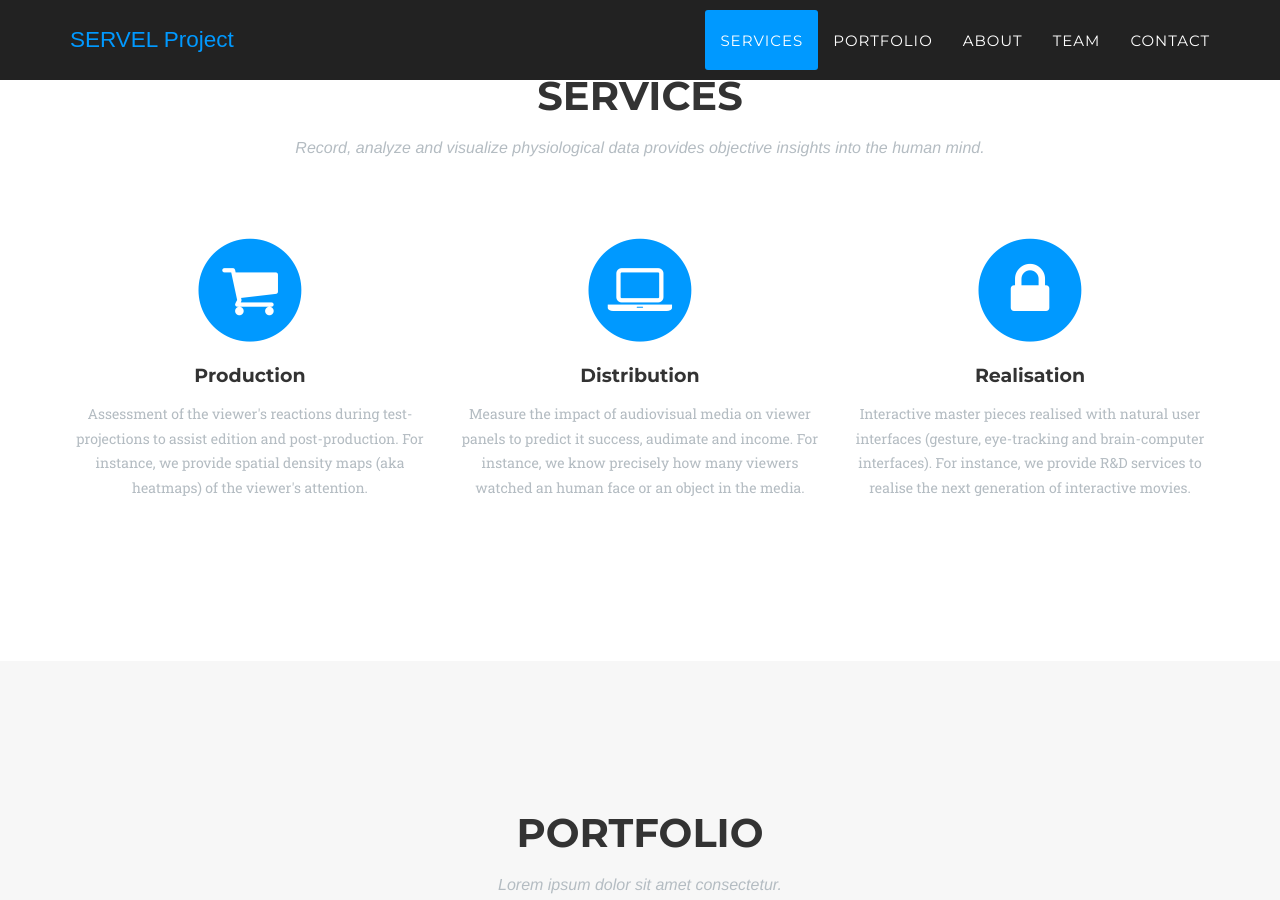
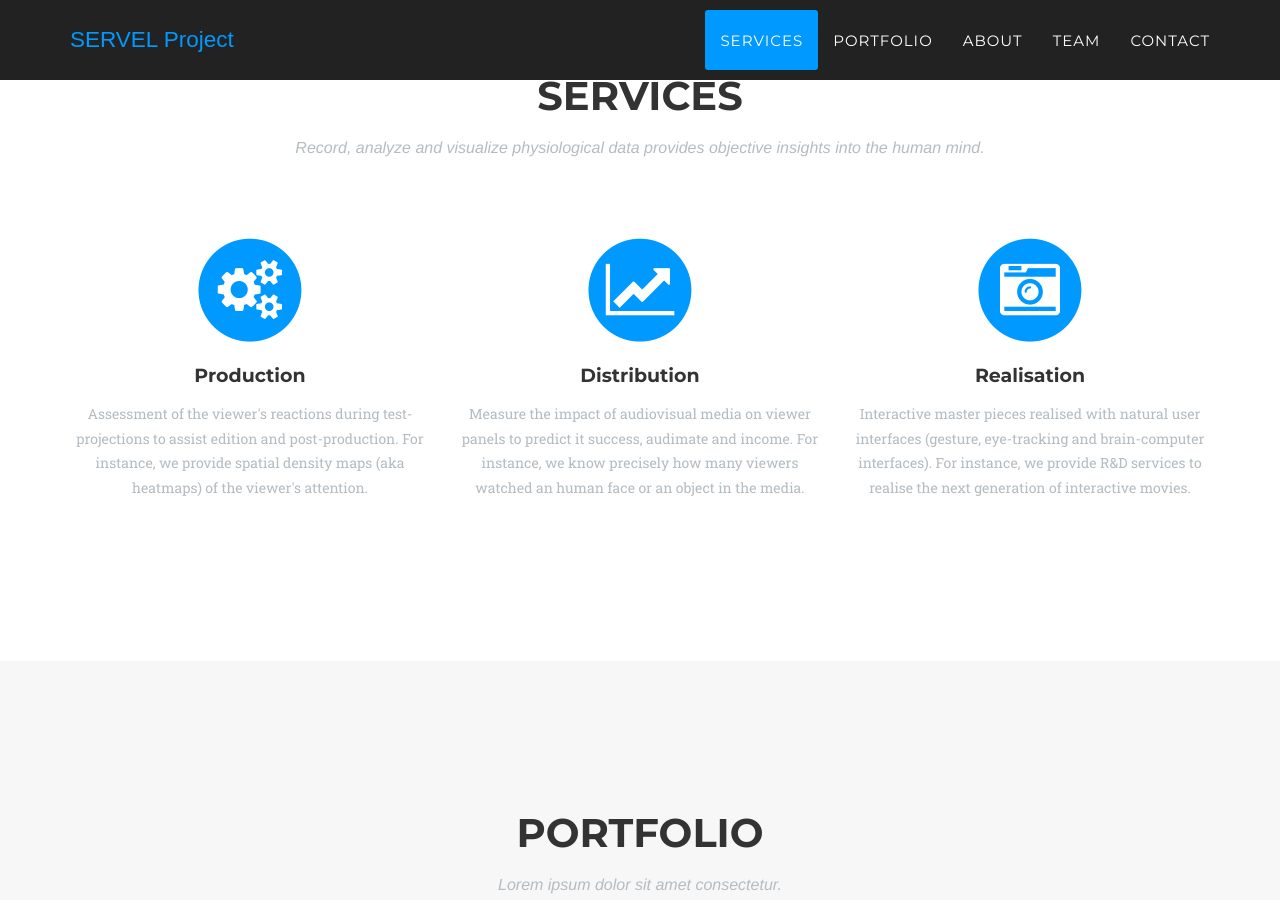
Before and after one commit to servelproject/servel-technologies.io, a Jekyll site: the page built from index.html, in a window 1280 px wide and 900 px high, scrolled down 834 px. Built offline with Jekyll 4.4.1, drawn with Linux system fonts in a browser that asks for light colours; some web fonts are replaced.

Commit message:
service logo changed

```diff
--- a/_includes/services.html
+++ b/_includes/services.html
@@ -11,7 +11,7 @@
                 <div class="col-md-4">
                     <span class="fa-stack fa-4x">
                         <i class="fa fa-circle fa-stack-2x text-primary"></i>
-                        <i class="fa fa-shopping-cart fa-stack-1x fa-inverse"></i>
+                        <i class="fa fa-cogs fa-stack-1x fa-inverse"></i>
                     </span>
                     <h4 class="service-heading">Production</h4>
                     <p class="text-muted">Assessment of the viewer's reactions during test-projections to assist edition and post-production. For instance, we provide spatial density maps (aka heatmaps) of the viewer's attention.</p>
@@ -19,7 +19,7 @@
                 <div class="col-md-4">
                     <span class="fa-stack fa-4x">
                         <i class="fa fa-circle fa-stack-2x text-primary"></i>
-                        <i class="fa fa-laptop fa-stack-1x fa-inverse"></i>
+                        <i class="fa fa-line-chart fa-stack-1x fa-inverse"></i>
                     </span>
                     <h4 class="service-heading">Distribution</h4>
                     <p class="text-muted">Measure the impact of audiovisual media on viewer panels to predict it success, audimate and income. For instance, we know precisely how many viewers watched an human face or an object in the media.</p>
@@ -27,7 +27,7 @@
                 <div class="col-md-4">
                     <span class="fa-stack fa-4x">
                         <i class="fa fa-circle fa-stack-2x text-primary"></i>
-                        <i class="fa fa-lock fa-stack-1x fa-inverse"></i>
+                        <i class="fa fa-camera-retro fa-stack-1x fa-inverse"></i>
                     </span>
                     <h4 class="service-heading">Realisation</h4>
                     <p class="text-muted">Interactive master pieces realised with natural user interfaces (gesture, eye-tracking and brain-computer interfaces). For instance, we provide R&D services to realise the next generation of interactive movies.</p>
```
Also changed, not shown: 5 other files.
